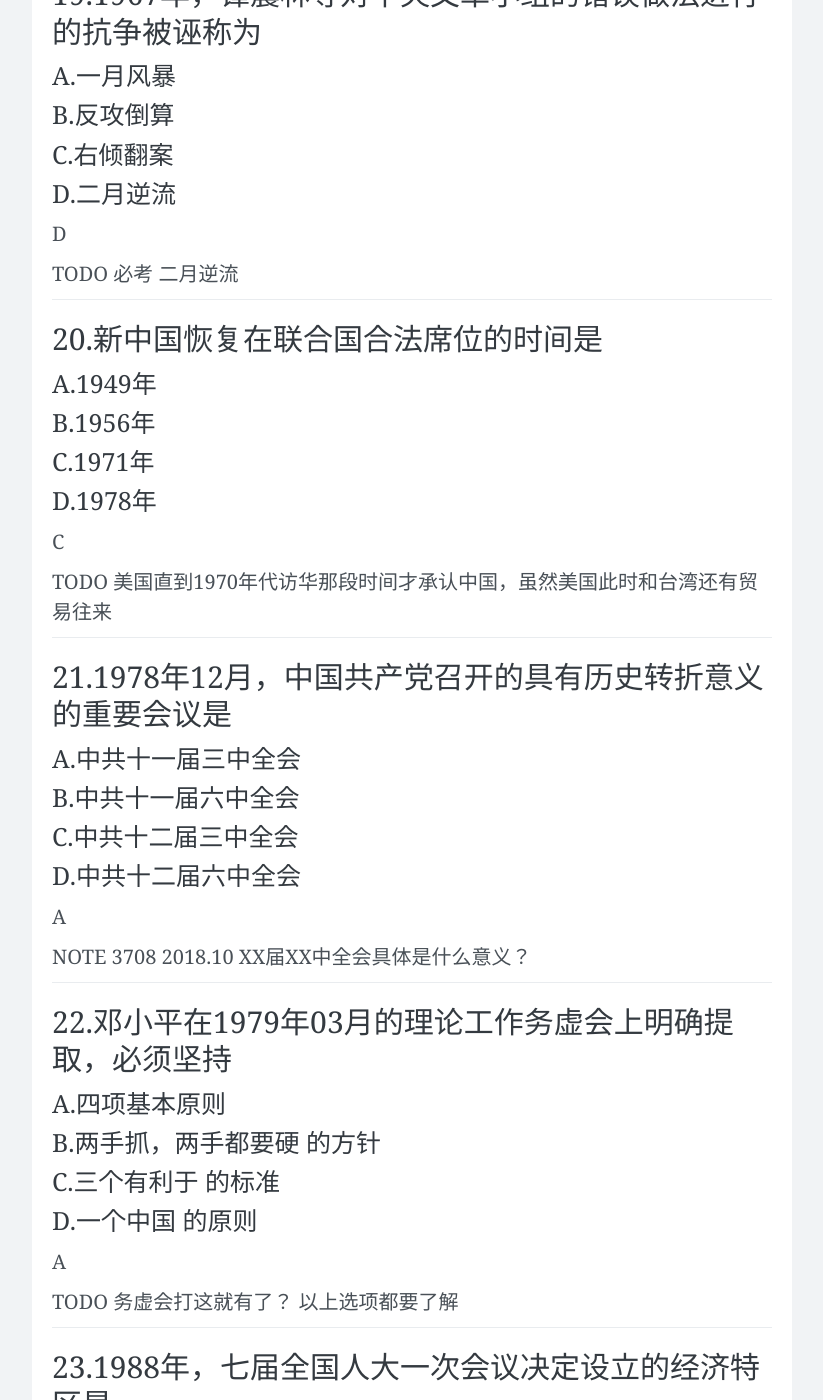
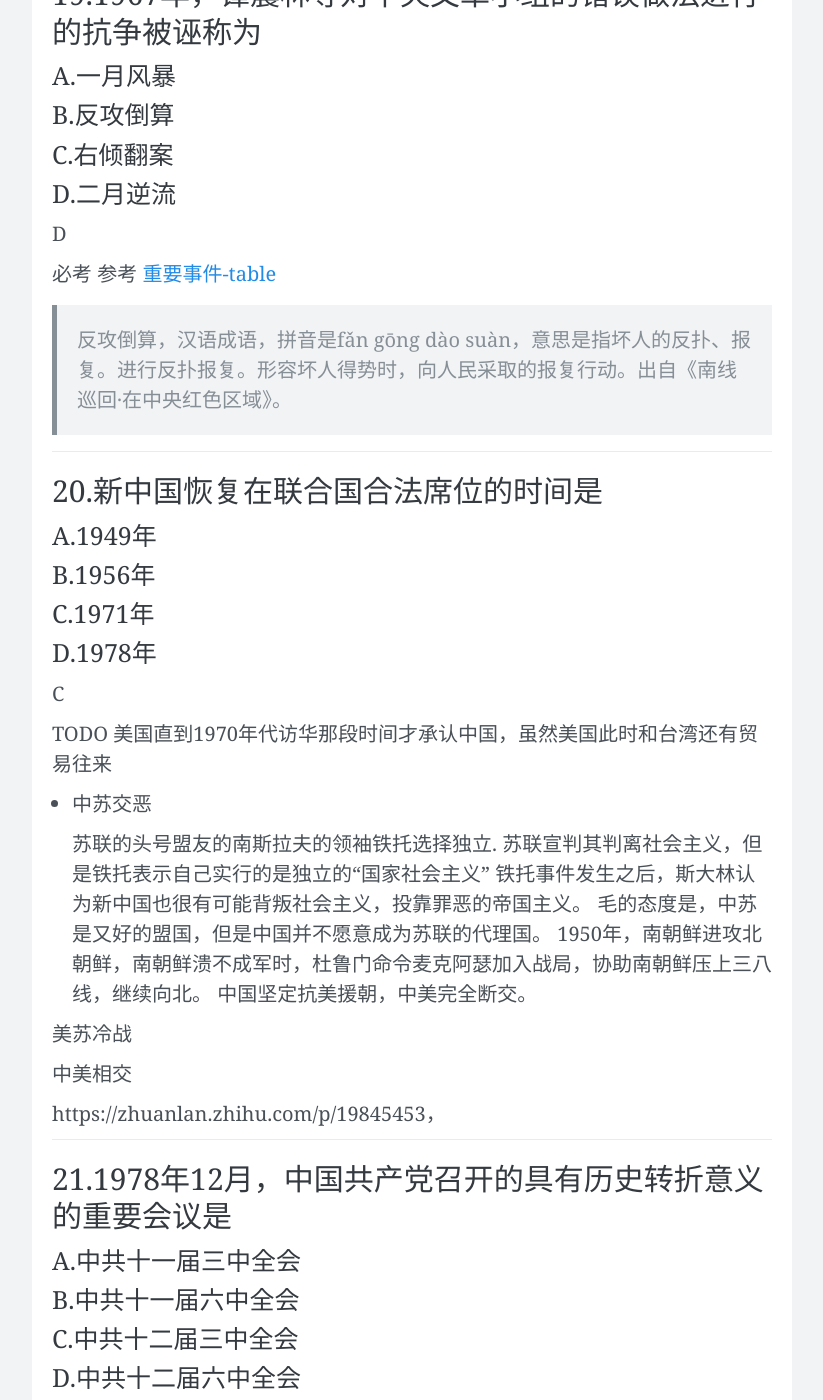
Before and after one commit to wangtiga/wangtiga.github.io, a Jekyll site: the page built from _posts/2020-07-14-3708_2019_04.md, in a window 1280 px wide and 1400 px high, scrolled down 15417 px. Shown: the whole window, without its empty margins (228-1051 px from the left). Built offline with Jekyll 4.4.1, drawn with Linux system fonts in a browser that asks for light colours; nearby versions of some CDN libraries; comment, search, counter and statistics services are not loaded.

Commit message:
updated from r1

```diff
--- a/_posts/2020-07-14-3708_2019_04.md
+++ b/_posts/2020-07-14-3708_2019_04.md
@@ -324,7 +324,9 @@ A
 
 D
 
-TODO 必考  二月逆流
+必考 参考 [重要事件-table](https://wangtiga.github.io/2020/11/15/3708_summary.html#%E9%87%8D%E8%A6%81%E4%BA%8B%E4%BB%B6-table)
+
+> 反攻倒算，汉语成语，拼音是fǎn gōng dào suàn，意思是指坏人的反扑、报复。进行反扑报复。形容坏人得势时，向人民采取的报复行动。出自《南线巡回·在中央红色区域》。
 
 ## 20.新中国恢复在联合国合法席位的时间是
 ### A.1949年
@@ -335,6 +337,22 @@ TODO 必考  二月逆流
 C
 
 TODO 美国直到1970年代访华那段时间才承认中国，虽然美国此时和台湾还有贸易往来
+
+- 中苏交恶
+
+  苏联的头号盟友的南斯拉夫的领袖铁托选择独立.
+  苏联宣判其判离社会主义，但是铁托表示自己实行的是独立的“国家社会主义”
+  铁托事件发生之后，斯大林认为新中国也很有可能背叛社会主义，投靠罪恶的帝国主义。
+  毛的态度是，中苏是又好的盟国，但是中国并不愿意成为苏联的代理国。
+  1950年，南朝鲜进攻北朝鲜，南朝鲜溃不成军时，杜鲁门命令麦克阿瑟加入战局，协助南朝鲜压上三八线，继续向北。
+  中国坚定抗美援朝，中美完全断交。
+
+美苏冷战
+
+中美相交
+
+https://zhuanlan.zhihu.com/p/19845453，
+
 
 ## 21.1978年12月，中国共产党召开的具有历史转折意义的重要会议是
 ### A.中共十一届三中全会
```
Also changed, not shown: _posts/2020-11-15-3708_summary.md (+3 -4 lines).
